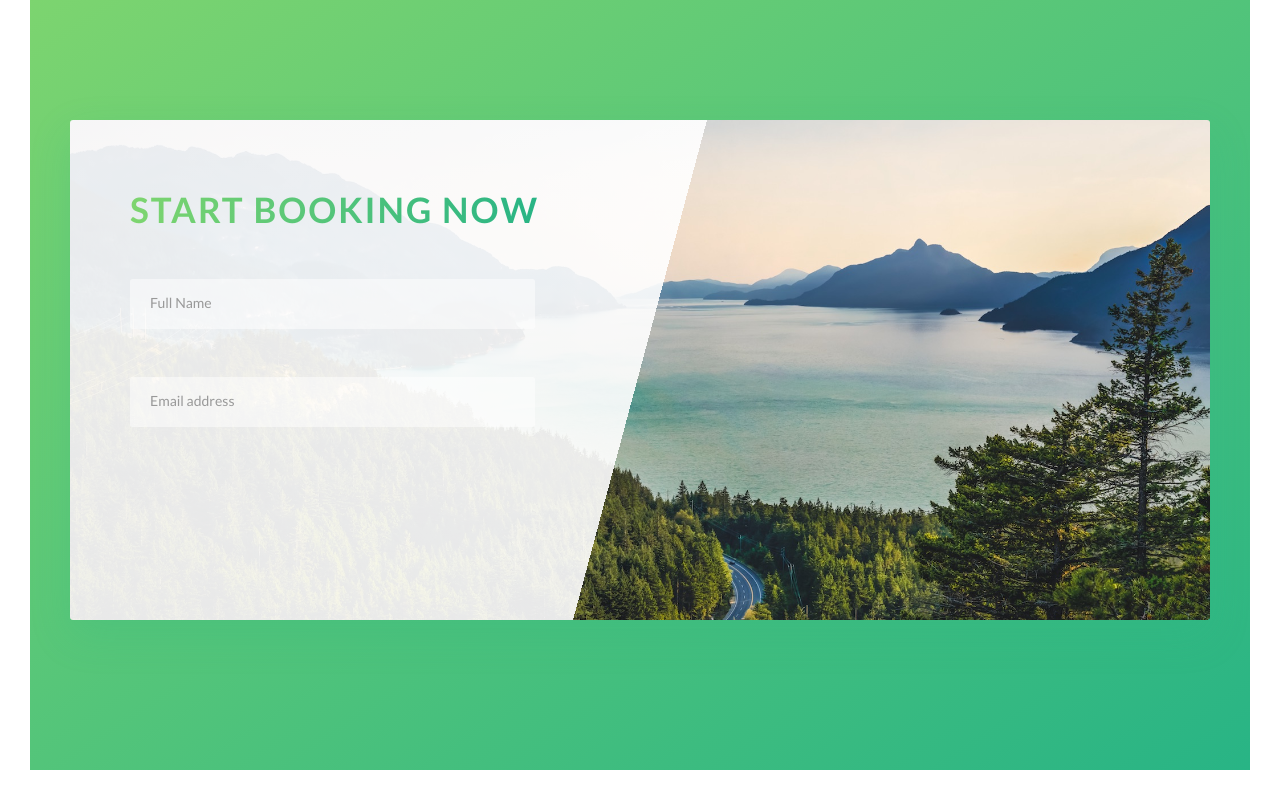
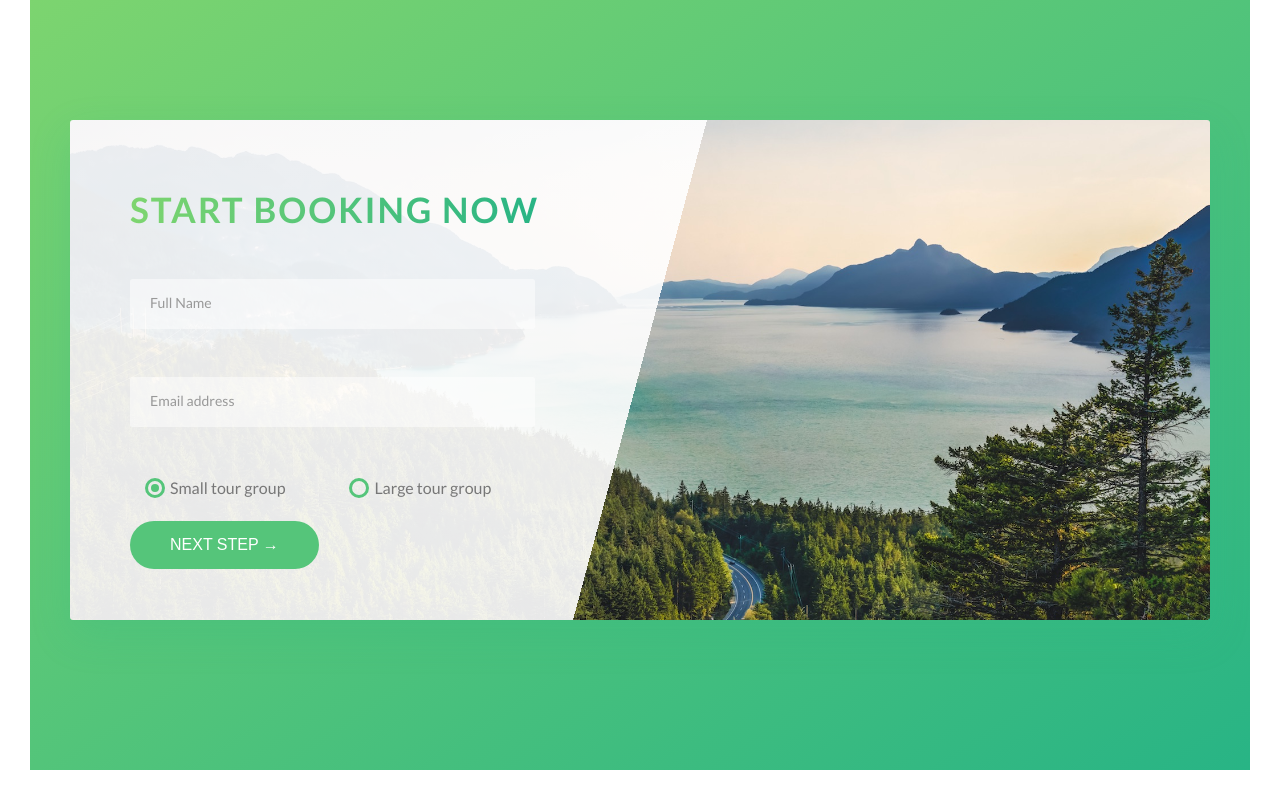
Before and after one commit to Magvin/SASS-tutorial, a website: page index.html in a window 1280 px wide. Shown: the part 4411-5211 px from the top of the page. Drawn offline with Linux system fonts and the light colour scheme.

Commit message:
radio buttons

```diff
--- a/index.html
+++ b/index.html
@@ -271,11 +271,11 @@
 				<div class="book">
 					<div class="book__form">
 						<form class="form">
-								<div class="u-margin-bottom-medium">
-										<h2 class="heading-secondary">
-											Start booking now
-										</h2>
-									</div>
+							<div class="u-margin-bottom-medium">
+								<h2 class="heading-secondary">
+									Start booking now
+								</h2>
+							</div>
 							<div class="form__group">
 								<input type="text" class="form__input" placeholder="Full Name" id="name" required>
 								<label for="name" class="form__label">Full Name</label>
@@ -283,7 +283,26 @@
 							<div class="form__group">
 									<input type="email" class="form__input" placeholder="Email address" id="email" required>
 									<label for="email" class="form__label">Email address</label>
+							</div>
+							<div class="form__group">
+								<div class="form__radio-group">
+									<input type="radio" class="form__radio-input" id="small" name="radio" checked>
+									<label for="small" class="form__radio-label">
+									<span class="form__radio-button"></span>
+									Small tour group
+									</label>
 								</div>
+								<div class="form__radio-group">
+									<input type="radio" class="form__radio-input" id="large" name="radio">
+									<label for="large" class="form__radio-label">
+									<span class="form__radio-button"></span>
+									Large tour group
+									</label>
+								</div>
+							</div>
+							<div class="form__group">
+								<button class="btn btn--green">Next Step &rarr;</button>
+							</div>
 						</form>
 					</div>
 				</div>
--- a/sass/components/_button.scss
+++ b/sass/components/_button.scss
@@ -1,4 +1,5 @@
-.btn{
+.btn {
+    &,
     &:link,
     &:visited {
         text-transform: uppercase;
@@ -10,8 +11,12 @@
         position: relative;
         font-size:$default-font-size;
         color:$color-grey-dark;
+
+        // Change for a <button>
+        border:none;
+        cursor: pointer;
     }
-    &:hover {
+    &:hover{
     transform: translateY(-0.3rem);
     box-shadow: 0 1rem 2rem rgba($color-black,.2);
 
@@ -22,7 +27,8 @@
     }
 
 }
-    &:active {
+    &:active, &:focus  {
+    outline: none;
     transform: translateY(-0.1rem);
     box-shadow: 0 .5rem 1rem rgba($color-black,.2)
 }
--- a/sass/components/_form.scss
+++ b/sass/components/_form.scss
@@ -16,6 +16,7 @@
         border-bottom:3px solid transparent;
         display: block;
         width: 90%;
+        transition: all .3s;
 
         &:focus {
             outline: none;
@@ -50,4 +51,53 @@
         visibility: hidden;
         transform: translateY(-3rem);
     }
+
+    &__radio-group {
+        width: 45%;
+        display: inline-block;
+    }
+
+    &__radio-label {
+        font-size: $default-font-size;
+        cursor: pointer;
+        position: relative;
+        padding-left: 2.5rem;
+    }
+
+    &__radio-button {
+        height: 2rem;
+        width: 2rem;
+        border: 3px solid $color-primary;
+        border-radius: 50%;
+        display: inline-block;
+        position: absolute;
+        left: 0;
+        top: 0 ;
+
+
+        &::after {
+            content: "";
+            height: 0.8rem;
+            width: 0.8rem;
+            display: block;
+            border-radius: 50%;
+            position: absolute;
+            top:50%;
+            left:50%;
+            transform: translate(-50%,-50%);
+            background-color: $color-primary;
+            opacity: 0;
+            transition: opacity .2s;
+
+        }
+    }
+
+    &__radio-input:checked + &__radio-label &__radio-button::after {
+        opacity: 1;
+
+    }
+
+    &__radio-input {
+        visibility: hidden;
+    }
 }
```
Also changed, not shown: css/style.css.
